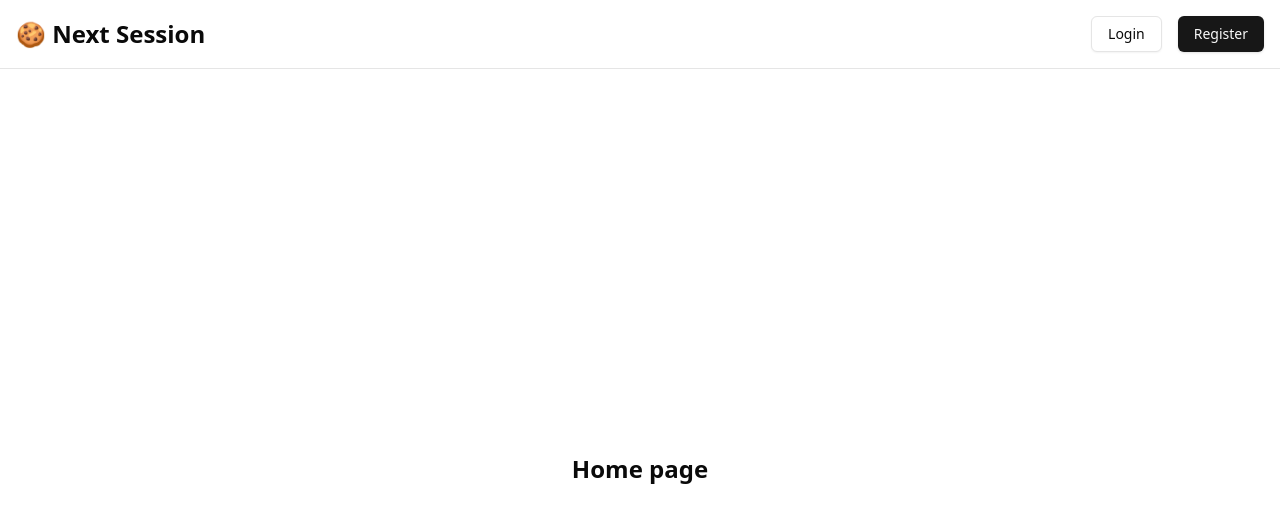
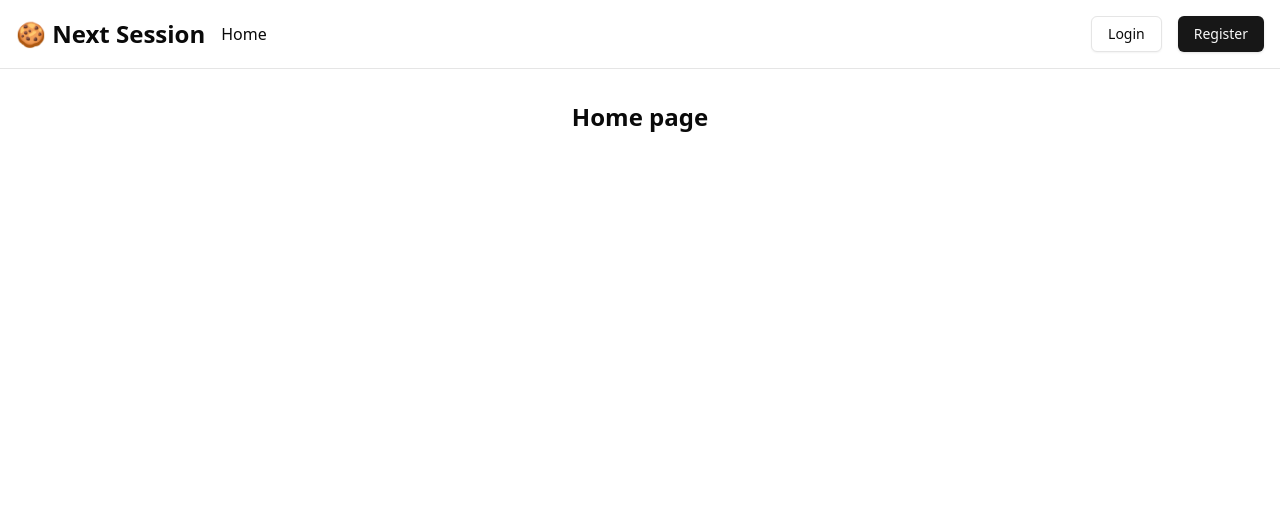
Before and after one commit to tomguillermou/next-session, a Next.js app: page / in a window 1280 px wide. Shown: the top 522 px of the page. Built offline with nearby package versions, Linux system fonts and the light colour scheme; no server answers.

Commit message:
Implement private page

```diff
--- a/app/page.tsx
+++ b/app/page.tsx
@@ -5,8 +5,8 @@ export default function Home() {
     <>
       <Header />
 
-      <main className="flex h-screen flex-col items-center justify-center gap-12">
-        <h1 className="text-2xl font-bold">Home page</h1>
+      <main className="p-8">
+        <h1 className="text-center text-2xl font-bold">Home page</h1>
       </main>
     </>
   )
--- /dev/null
+++ b/app/private/page.tsx
@@ -0,0 +1,17 @@
+import { Header } from '@/components/layout/header'
+import { getSession } from '@/features/auth/session'
+
+export default async function Page() {
+  await getSession({ redirectToLogin: true })
+
+  return (
+    <>
+      <Header />
+
+      <main className="p-8 text-center">
+        <h1 className="text-2xl font-bold">Private page</h1>
+        <p>It should only be accessible by an authenticated user</p>
+      </main>
+    </>
+  )
+}
--- a/components/layout/header.tsx
+++ b/components/layout/header.tsx
@@ -1,3 +1,5 @@
+import Link from 'next/link'
+
 import { LoginButton } from '@/features/auth/components/login-button'
 import { LogoutButton } from '@/features/auth/components/logout-button'
 import { RegisterButton } from '@/features/auth/components/register-button'
@@ -9,7 +11,12 @@ export async function Header() {
   return (
     <header>
       <nav className="flex items-center justify-between border-b p-4">
-        <h1 className="text-2xl font-bold">🍪 Next Session</h1>
+        <div className="flex items-center gap-4">
+          <h1 className="text-2xl font-bold">🍪 Next Session</h1>
+          <Link href="/">Home</Link>
+
+          {session && <Link href="/private">Private</Link>}
+        </div>
 
         {session && <LogoutButton />}
 
--- a/features/auth/session.ts
+++ b/features/auth/session.ts
@@ -1,6 +1,7 @@
 'use server'
 
 import { cookies } from 'next/headers'
+import { redirect } from 'next/navigation'
 import { cache } from 'react'
 
 import { User } from '@/lib/database'
@@ -14,6 +15,7 @@ export async function createSession(user: User) {
   const expiresAt = new Date(Date.now() + SESSION_DURATION_MS)
 
   const cookieStore = await cookies()
+
   const session = await storeSession(user, expiresAt)
 
   cookieStore.set(SESSION_COOKIE_KEY, session.id, {
@@ -24,17 +26,19 @@ export async function createSession(user: User) {
   })
 }
 
-export const getSession = cache(async () => {
+export const getSession = cache(async ({ redirectToLogin = false } = {}) => {
   const now = new Date()
+
   const cookieStore = await cookies()
   const sessionId = cookieStore.get(SESSION_COOKIE_KEY)?.value
 
-  if (!sessionId) return null
+  if (!sessionId) return redirectToLogin ? redirect('/login') : null
 
   const session = await getSessionById(sessionId)
+
   const isInvalidSession = !session || now > session.expires_at
 
-  if (isInvalidSession) return null
+  if (isInvalidSession) return redirectToLogin ? redirect('/login') : null
 
   return session
 })
```
